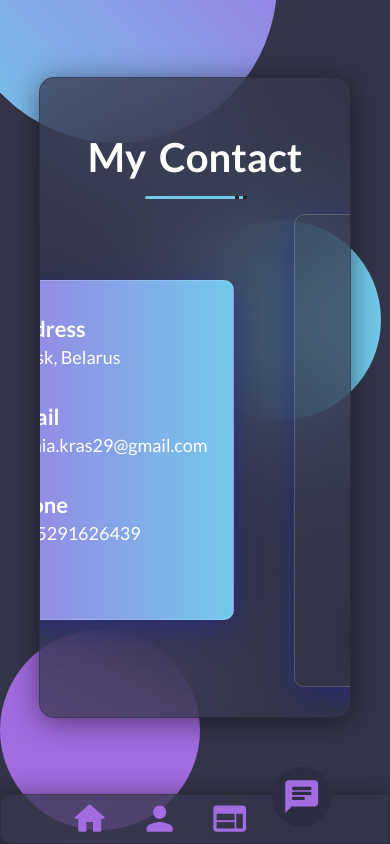
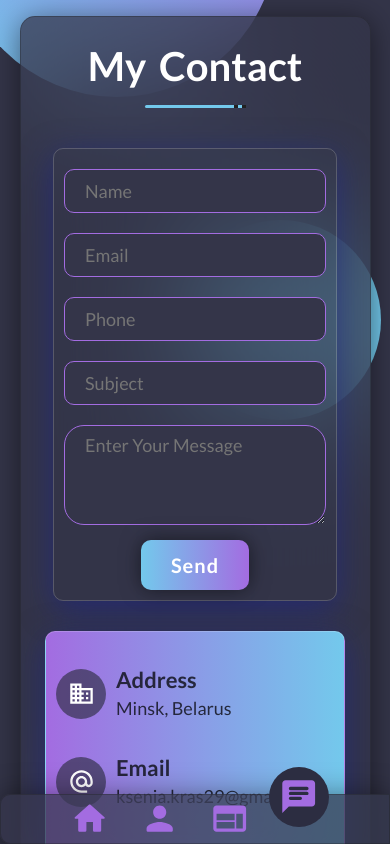
Before and after one commit to KseniaKras/my-portfolio, a React (Create React App) app: page /#/contact in a window 390 px wide. Shown: the top 844 px of the page. Built offline with nearby package versions, Linux system fonts and the light colour scheme.

Commit message:
added mobile version for contacts

```diff
--- a/src/App.scss
+++ b/src/App.scss
@@ -73,6 +73,7 @@
       top: 220px;
     }
     .appContent {
+      width: 90%;
       margin-bottom: 50px;
     }
   }
--- a/src/contacts/Contacts.module.scss
+++ b/src/contacts/Contacts.module.scss
@@ -1,28 +1,25 @@
 @import "src/common/styles/variables";
 @import "src/common/styles/Templates.module";
 
-.contactsBlock {
-    height: 100%;
-    display: flex;
-    justify-content: center;
-    align-items: center;
-    >div .formsContent {
-        height: 100%;
-        padding: 30px 20px;
-        display: flex;
+//.contactsBlock {
+//    height: 100%;
+//    display: flex;
+//    justify-content: center;
+//    align-items: center;
+//    >div
+    .formsContent {
+        @extend %tplContent;
         flex-direction: column;
-        align-items: center;
 
         .formsBlock {
             height: 100%;
             width: 100%;
             display: flex;
-            //flex-wrap: wrap;
             justify-content: center;
             align-items: center;
 
             .contactInfoBlock {
-                width: 300px;
+                min-width: 300px;
                 @extend %tplBackgroundCard;
                 background: linear-gradient(270deg, $blue, $purpleLight);
                 height: 340px;
@@ -45,7 +42,8 @@
 
                 >input {
                     background-color: #343549;
-                    width: 45%;
+                    max-width: 220px;
+                    //width: 45%;
                     vertical-align: middle;
                     border: 1px solid $purpleLight;
                     border-radius: 10px;
@@ -57,7 +55,8 @@
                     }
                 }
                 >textarea {
-                    width: 100%;
+                    //width: 100%;
+                    max-width: 470px;
                     height: 100px;
                     background-color: #343549;
                     border: 1px solid $purpleLight;
@@ -77,12 +76,34 @@
         }
     }
 
-}
+//}
 
 
 
-@media (min-width: 340px) and (max-width: 800px) {
-    .forms {
-        width: 90%;
+@media (min-width: 340px) and (max-width: 985px) {
+    .formsContent {
+        .formsBlock {
+            flex-direction: column-reverse;
+
+            .contactInfoBlock {
+                width: 95%;
+                margin-top: 30px;
+
+            }
+
+            .forms {
+                width: 95%;
+                margin: 0;
+                padding: 10px;
+                >input {
+                    min-width: 100%;
+                }
+                >textarea {
+                    min-width: 100%;
+                }
+
+            }
+        }
+
     }
 }
--- a/src/contacts/Contacts.tsx
+++ b/src/contacts/Contacts.tsx
@@ -10,10 +10,11 @@ import {MyContacts} from "./MyContacts";
 
 export const Contacts = () => {
     return (
-        <div className={s.contactsBlock}>
+        // <div className={s.contactsBlock}>
             <div className={c.container}>
+                <BlockTitle title={'My Contact'} />
                 <div className={s.formsContent}>
-                    <BlockTitle title={'My Contact'} />
+
                     <div className={s.formsBlock}>
                         <div className={s.contactInfoBlock}>
                            <MyContacts title={'Address'} text={'Minsk, Belarus'} />
@@ -37,6 +38,6 @@ export const Contacts = () => {
                     {/*<a href={'#'} className={s.link}>Отправить</a>*/}
                 </div>
             </div>
-        </div>
+        // </div>
     );
 };
--- a/src/contacts/MyContacts.module.scss
+++ b/src/contacts/MyContacts.module.scss
@@ -27,6 +27,7 @@
 
   .contactItem {
     margin: 0 0 40px 30px;
+    color: rgba(19, 20, 30, 0.85);
 
     > h3 {
       font-size: 22px;
--- a/src/header/navigation/Nav.module.scss
+++ b/src/header/navigation/Nav.module.scss
@@ -95,7 +95,7 @@
         .navLinkBlock {
             .activeLink .navIcon {
                 top: -52px;
-                left: -28px
+                left: -31px;
             }
             .navText {
                 display: none;
--- a/src/remote/Remote.module.scss
+++ b/src/remote/Remote.module.scss
@@ -17,33 +17,19 @@
     letter-spacing: 1px;
     text-transform: capitalize;
     color: $white;
+
     .title {
       text-align: center;
-
-            //background-color: darkgray;
       margin: 0 0 30px 0;
       padding: 10px;
-        }
-       /* .link {
-            //display: inline-block;
-            //color: $white;
-            text-decoration: none;
-            //padding: 10px 15px;
-            //background-color: darkcyan;
-
-            background-color: transparent;
-            border: 2px solid $green;
-            padding: 10px 15px;
-            border-radius: 10px;
-            color: $white;
-            transition: all 1s ease-in-out;
       letter-spacing: 1px;
-            &:hover {
-                background-color: $green;
-                transform: translateY(-7px);
-
-            }
-        }*/
-
+      line-height: 1.5;
     }
   }
+}
+
+@media (min-width: 350px) and (max-width: 580px) {
+  .remoteBlock {
+    width: 90%;
+  }
+}
--- a/src/remote/Remote.tsx
+++ b/src/remote/Remote.tsx
@@ -1,6 +1,5 @@
 import React from 'react';
 import s from './Remote.module.scss'
-import c from "../common/styles/Container.module.scss";
 import {NavLink} from "react-router-dom";
 import {Button} from "../common/button/Button";
 
--- a/src/skills/skill/Skill.module.scss
+++ b/src/skills/skill/Skill.module.scss
@@ -2,9 +2,9 @@
 @import "./src/common/styles/Templates.module";
 
 .skillBlock {
+  @extend %tplBackgroundCard;
   display: flex;
   flex-direction: column;
-    //justify-content: space-between;
   align-items: center;
   text-align: center;
   width: 150px;
@@ -14,39 +14,38 @@
   border-radius: 10px;
   transition: all .5s ease-in-out;
 
-    @extend %tplBackgroundCard;
-
   &:hover {
     background: linear-gradient(270deg, $purpleLight, $blue);
     background-blend-mode: soft-light;
     transform: translateY(-10px);
   }
-    &:active {
-        //transform: rotateY(180deg);
-    }
+
   .imageBlock {
     width: 70px;
     height: 70px;
-        position: relative;
-        >img {
+
+    > img {
       width: 100%;
+      height: auto;
       background-size: cover;
       background-position: center;
       animation: icon-rotate 10s linear infinite;
+      -webkit-animation: icon-rotate 10s linear infinite;
+      -moz-animation: icon-rotate 10s linear infinite;
+      -o-animation: icon-rotate 10s linear infinite;
       transition: all .5s ease-in-out;
     }
+  }
 
-    }
   .title {
     margin: 15px 0;
     color: $white;
     font-size: 20px;
   }
-
 }
 
 @keyframes icon-rotate {
-    0%,100% {
+  0%, 100% {
     transform: rotateY(0);
   }
   25% {
@@ -55,5 +54,15 @@
   75% {
     transform: rotateY(-45deg);
   }
+}
 
+@media (max-width: 540px) {
+  .imageBlock {
+    width: 70px;
+    height: 70px;
+
+    > img {
+      animation: none;
     }
+  }
+}
```
Lines whose indentation alone changed are shown as unchanged.
